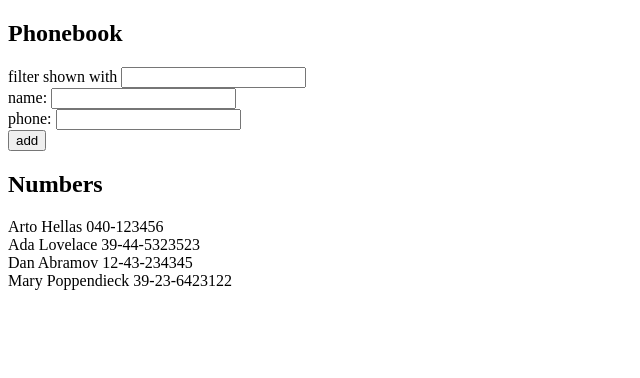
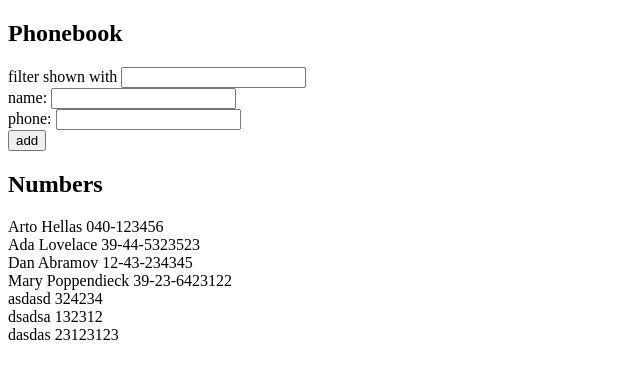
Before and after one commit to GuillemDolcet/fullstackopen, a React (Vite) app in the folder part2/phonebook/: page / in a window 1280 px wide. Shown: the top 378 px of the page, without its empty margins (0-640 px from the left). Built offline with nearby package versions, Linux system fonts and the light colour scheme; data requests are answered from the project's data file.

Commit message:
exercice 2.12 and 2.13

```diff
--- a/part2/phonebook/db.json
+++ b/part2/phonebook/db.json
@@ -1,24 +1,39 @@
 {
-  "persons":[
+  "persons": [
     {
       "name": "Arto Hellas",
       "number": "040-123456",
-      "id": 1
+      "id": "1"
     },
     {
       "name": "Ada Lovelace",
       "number": "39-44-5323523",
-      "id": 2
+      "id": "2"
     },
     {
       "name": "Dan Abramov",
       "number": "12-43-234345",
-      "id": 3
+      "id": "3"
     },
     {
       "name": "Mary Poppendieck",
       "number": "39-23-6423122",
-      "id": 4
+      "id": "4"
+    },
+    {
+      "id": "c244",
+      "name": "asdasd",
+      "number": "324234"
+    },
+    {
+      "id": "c7df",
+      "name": "dsadsa",
+      "number": "132312"
+    },
+    {
+      "id": "cd2e",
+      "name": "dasdas",
+      "number": "23123123"
     }
   ]
 }
--- a/part2/phonebook/src/App.jsx
+++ b/part2/phonebook/src/App.jsx
@@ -2,14 +2,14 @@ import {useEffect, useState} from 'react'
 import Filter from "./components/Filter.jsx";
 import Form from "./components/Form.jsx";
 import Persons from "./components/Persons.jsx";
-import axios from "axios";
+import personsService from "./services/persons.jsx";
 
 const App = () => {
     const [persons, setPersons] = useState([]);
 
     useEffect(() => {
-        axios
-            .get("http://localhost:3001/persons")
+        personsService
+            .getAll()
             .then(response => {
                 setPersons(response.data)
             })
@@ -23,7 +23,14 @@ const App = () => {
         event.preventDefault()
 
         if (!persons.find(o => o.name === newName || o.number === newNumber)) {
-            setPersons(persons => [...persons, {name: newName, number: newNumber}])
+            personsService
+                .create({name: newName, number: newNumber})
+                .then(response => {
+                    setPersons(persons.concat(response.data));
+                    setNewName('');
+                    setNewNumber('');
+                })
+
             return;
         }
 
--- /dev/null
+++ b/part2/phonebook/src/services/persons.jsx
@@ -0,0 +1,21 @@
+import axios from 'axios'
+
+const baseUrl = 'http://localhost:3001/persons'
+
+const getAll = () => {
+    return axios.get(baseUrl)
+}
+
+const create = (newObject) => {
+    return axios.post(baseUrl, newObject)
+}
+
+const update = (id, newObject) => {
+    return axios.put(`${baseUrl}/${id}`, newObject)
+}
+
+export default {
+    getAll,
+    create,
+    update,
+}
```
